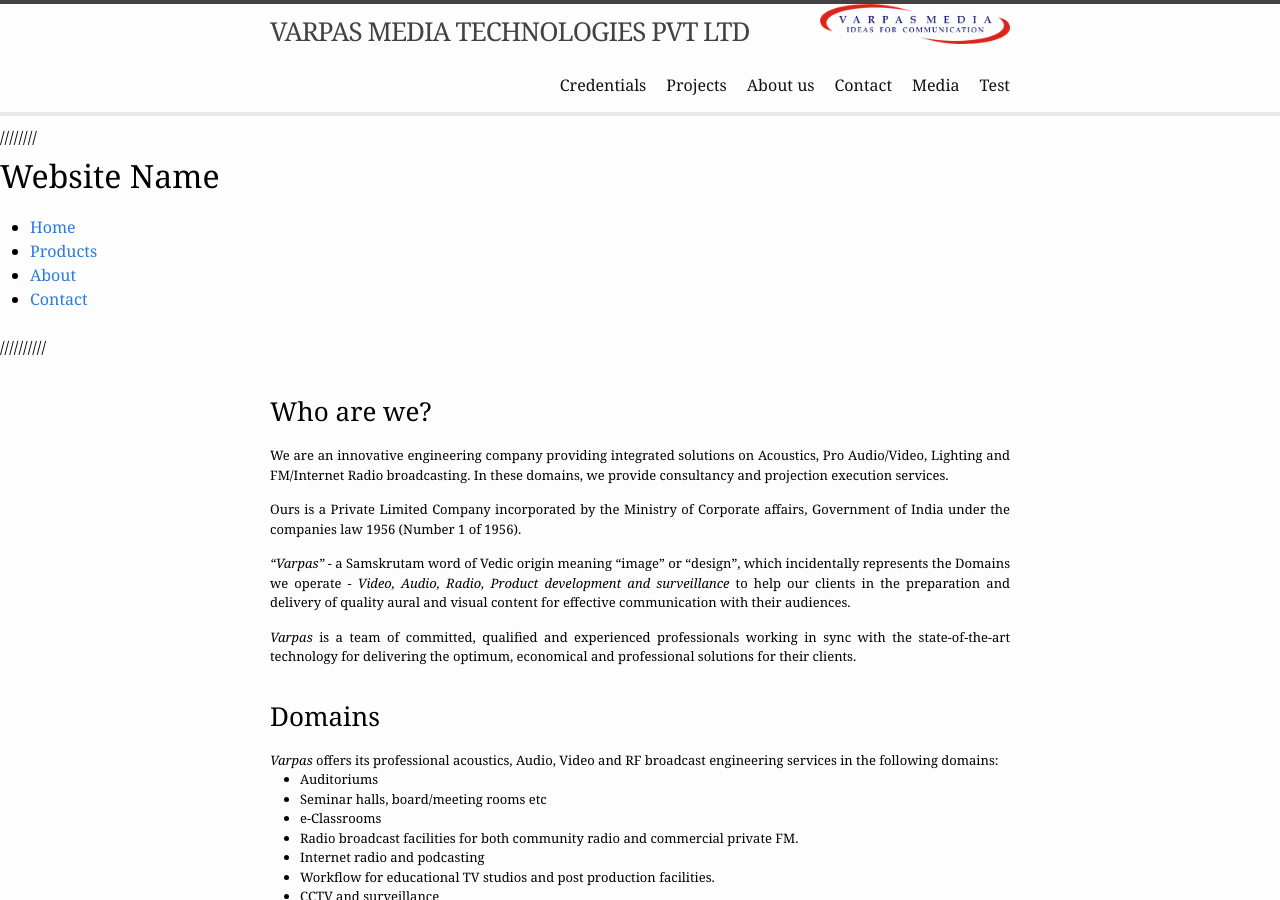
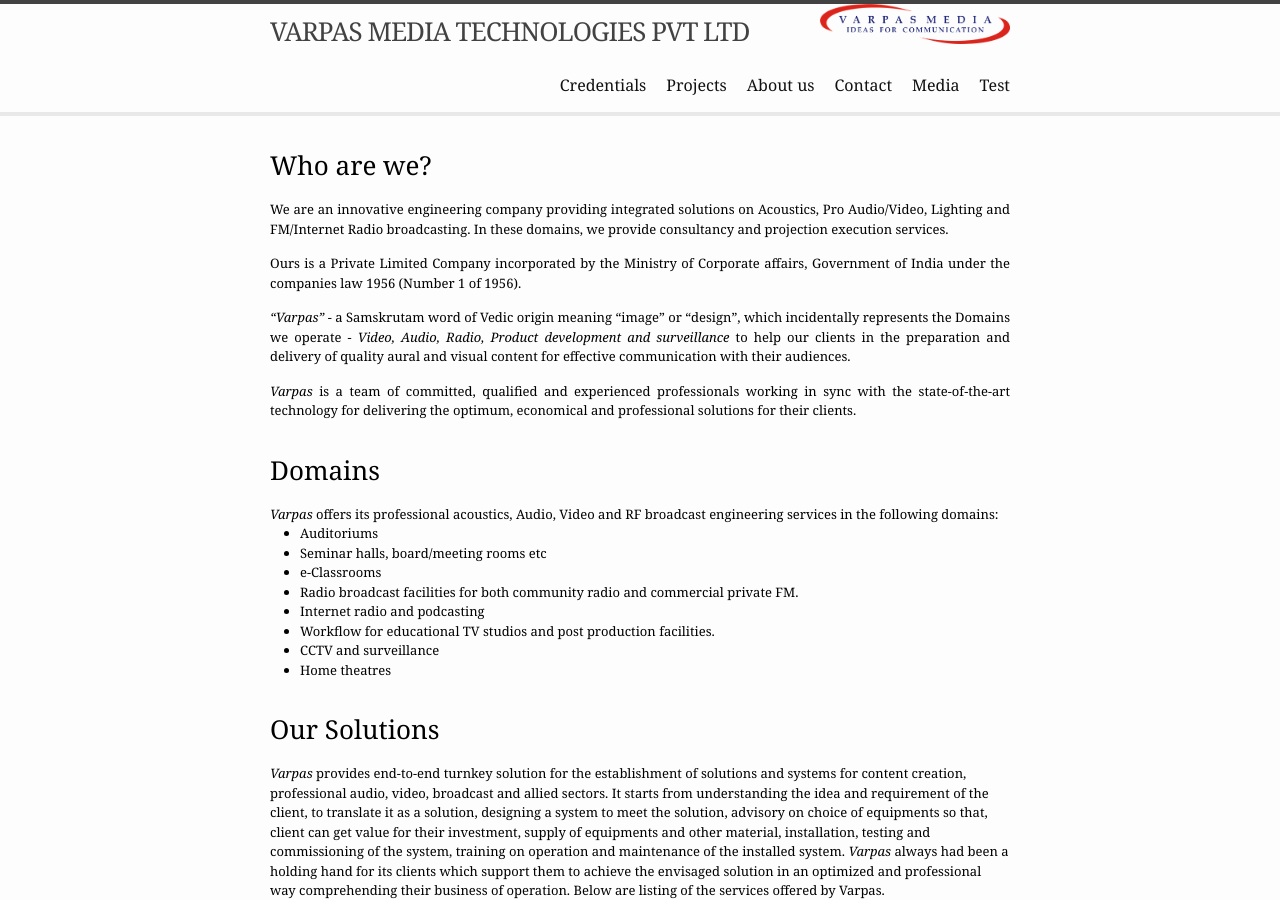
Before and after one commit to VarpasMedia/VarpasMedia.github.io, a Jekyll site: the page built from index.md, in a window 1280 px wide and 900 px high. Built offline with Jekyll 4.4.1, drawn with Linux system fonts in a browser that asks for light colours.

Commit message:
Update default.html

```diff
--- a/_layouts/default.html
+++ b/_layouts/default.html
@@ -6,19 +6,7 @@
   <body>
 
     {%- include header.html -%}
-////////
-    <header>
-      <h1>Website Name</h1>
-      <nav>
-        <ul class="nav">
-          <li><a class="current" href="index.html">Home</a></li>
-          <li><a href="products/">Products</a></li>
-          <li><a href="about.html">About</a></li>
-          <li><a href="contact.html">Contact</a></li>
-        </ul>
-      </nav>
-    </header>
-//////////
+
     <main class="page-content" aria-label="Content">
       <div class="wrapper">
         {{ content }}
```
